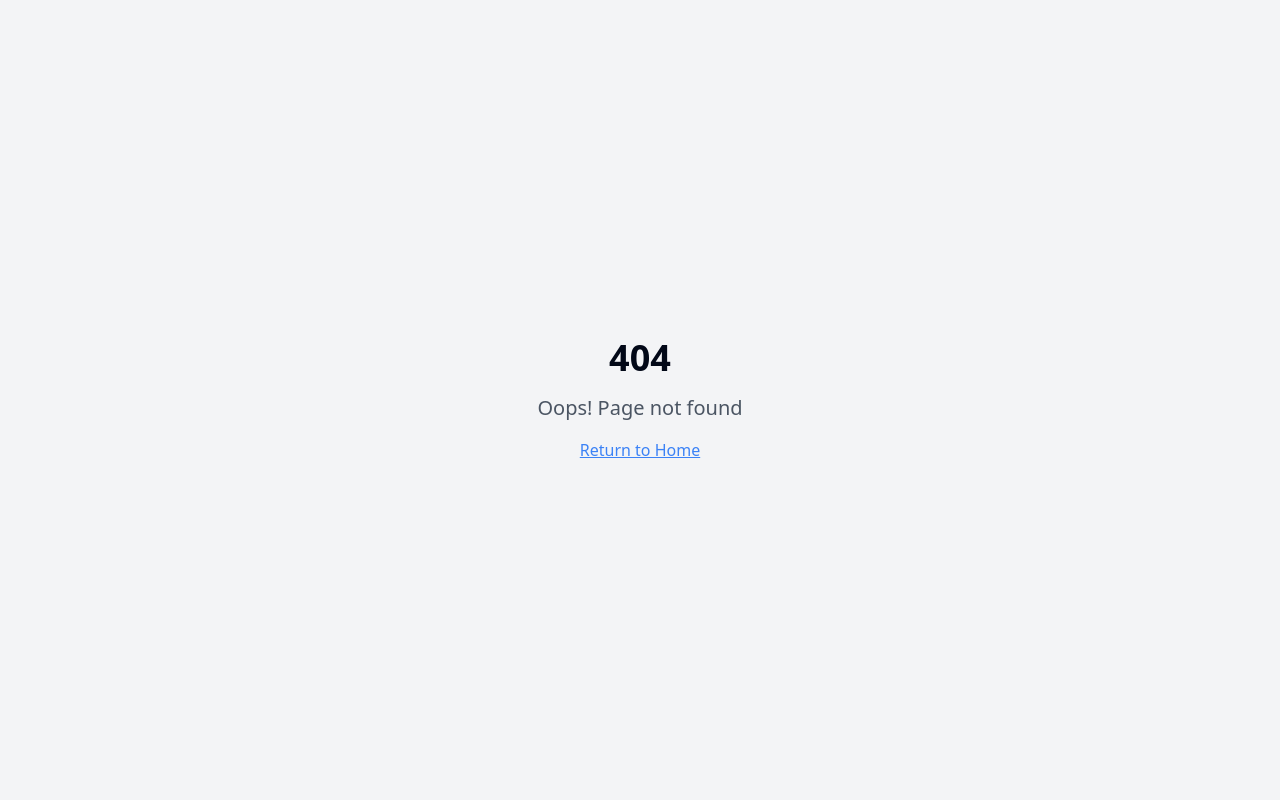
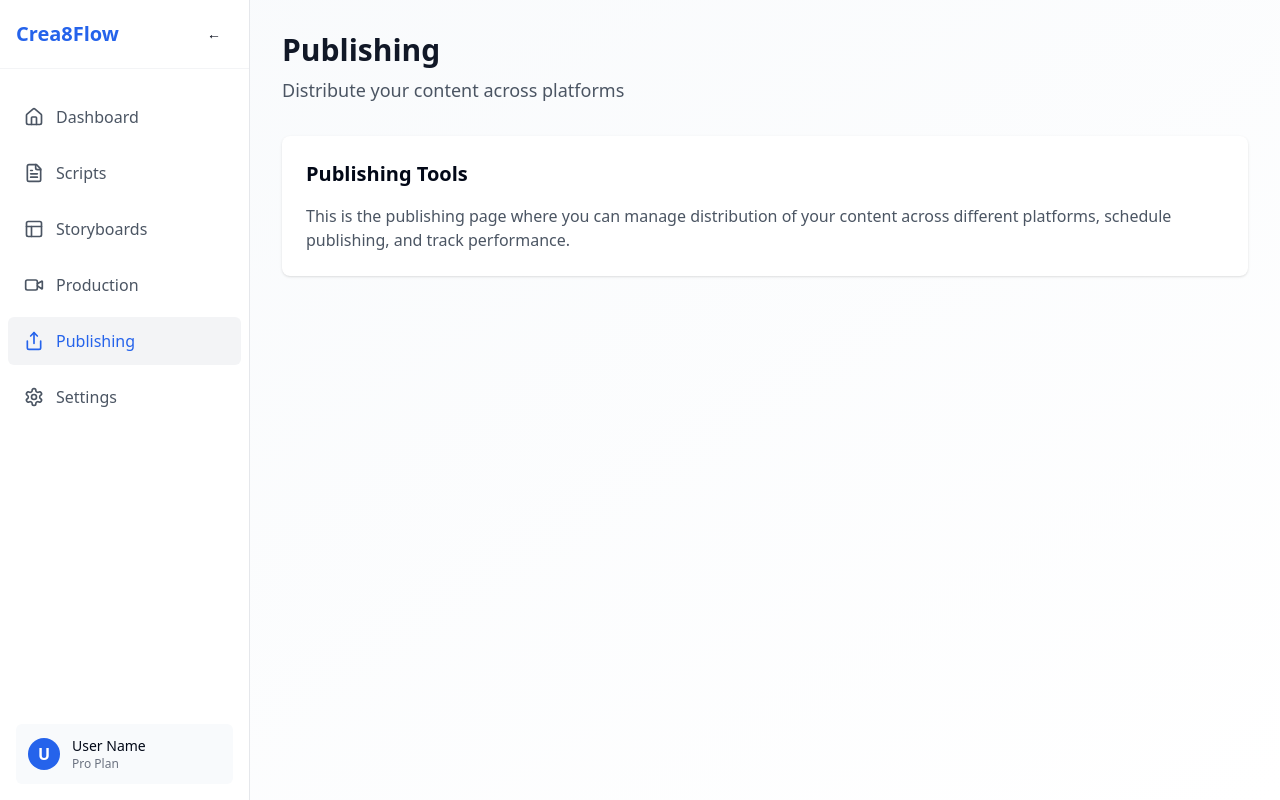
Before and after one commit to CodeWithGangesh/crea8-flow-platform, a React (Vite) app: page /publishing in a window 1280 px wide. Before the commit this address had no page. Built offline with nearby package versions, Linux system fonts and the light colour scheme.

Commit message:
Fix: Navigation to other pages
The application was only displaying the dashboard and not navigating to other pages. This commit fixes the routing issue.

```diff
--- a/src/App.tsx
+++ b/src/App.tsx
@@ -6,6 +6,11 @@ import { QueryClient, QueryClientProvider } from "@tanstack/react-query";
 import { BrowserRouter, Routes, Route } from "react-router-dom";
 import Index from "./pages/Index";
 import ProjectDetail from "./pages/ProjectDetail";
+import Scripts from "./pages/Scripts";
+import Storyboards from "./pages/Storyboards";
+import Production from "./pages/Production";
+import Publishing from "./pages/Publishing";
+import Settings from "./pages/Settings";
 import NotFound from "./pages/NotFound";
 
 const queryClient = new QueryClient();
@@ -19,6 +24,11 @@ const App = () => (
         <Routes>
           <Route path="/" element={<Index />} />
           <Route path="/project/:projectId" element={<ProjectDetail />} />
+          <Route path="/scripts" element={<Scripts />} />
+          <Route path="/storyboards" element={<Storyboards />} />
+          <Route path="/production" element={<Production />} />
+          <Route path="/publishing" element={<Publishing />} />
+          <Route path="/settings" element={<Settings />} />
           {/* ADD ALL CUSTOM ROUTES ABOVE THE CATCH-ALL "*" ROUTE */}
           <Route path="*" element={<NotFound />} />
         </Routes>
--- /dev/null
+++ b/src/pages/Production.tsx
@@ -0,0 +1,26 @@
+
+import { AppShell } from "@/components/layout/AppShell";
+import { DashboardHeader } from "@/components/dashboard/DashboardHeader";
+
+const Production = () => {
+  return (
+    <AppShell>
+      <div className="container py-8 animate-fade-in">
+        <DashboardHeader
+          title="Production"
+          subtitle="Manage your production process"
+        />
+
+        <div className="bg-white rounded-lg shadow p-6 mt-8">
+          <h2 className="text-xl font-semibold mb-4">Production Management</h2>
+          <p className="text-gray-600">
+            This is the production page where you can manage filming schedules,
+            equipment, and crew details for your content production.
+          </p>
+        </div>
+      </div>
+    </AppShell>
+  );
+};
+
+export default Production;
--- /dev/null
+++ b/src/pages/Publishing.tsx
@@ -0,0 +1,26 @@
+
+import { AppShell } from "@/components/layout/AppShell";
+import { DashboardHeader } from "@/components/dashboard/DashboardHeader";
+
+const Publishing = () => {
+  return (
+    <AppShell>
+      <div className="container py-8 animate-fade-in">
+        <DashboardHeader
+          title="Publishing"
+          subtitle="Distribute your content across platforms"
+        />
+
+        <div className="bg-white rounded-lg shadow p-6 mt-8">
+          <h2 className="text-xl font-semibold mb-4">Publishing Tools</h2>
+          <p className="text-gray-600">
+            This is the publishing page where you can manage distribution of your content
+            across different platforms, schedule publishing, and track performance.
+          </p>
+        </div>
+      </div>
+    </AppShell>
+  );
+};
+
+export default Publishing;
--- /dev/null
+++ b/src/pages/Scripts.tsx
@@ -0,0 +1,26 @@
+
+import { AppShell } from "@/components/layout/AppShell";
+import { DashboardHeader } from "@/components/dashboard/DashboardHeader";
+
+const Scripts = () => {
+  return (
+    <AppShell>
+      <div className="container py-8 animate-fade-in">
+        <DashboardHeader
+          title="Scripts"
+          subtitle="Manage and create your content scripts"
+        />
+
+        <div className="bg-white rounded-lg shadow p-6 mt-8">
+          <h2 className="text-xl font-semibold mb-4">Your Scripts</h2>
+          <p className="text-gray-600">
+            This is the scripts page where you can manage all your content scripts.
+            Start creating or browse your existing scripts.
+          </p>
+        </div>
+      </div>
+    </AppShell>
+  );
+};
+
+export default Scripts;
--- /dev/null
+++ b/src/pages/Settings.tsx
@@ -0,0 +1,26 @@
+
+import { AppShell } from "@/components/layout/AppShell";
+import { DashboardHeader } from "@/components/dashboard/DashboardHeader";
+
+const Settings = () => {
+  return (
+    <AppShell>
+      <div className="container py-8 animate-fade-in">
+        <DashboardHeader
+          title="Settings"
+          subtitle="Configure your account and preferences"
+        />
+
+        <div className="bg-white rounded-lg shadow p-6 mt-8">
+          <h2 className="text-xl font-semibold mb-4">Account Settings</h2>
+          <p className="text-gray-600">
+            This is the settings page where you can manage your account details,
+            preferences, and application settings.
+          </p>
+        </div>
+      </div>
+    </AppShell>
+  );
+};
+
+export default Settings;
--- /dev/null
+++ b/src/pages/Storyboards.tsx
@@ -0,0 +1,26 @@
+
+import { AppShell } from "@/components/layout/AppShell";
+import { DashboardHeader } from "@/components/dashboard/DashboardHeader";
+
+const Storyboards = () => {
+  return (
+    <AppShell>
+      <div className="container py-8 animate-fade-in">
+        <DashboardHeader
+          title="Storyboards"
+          subtitle="Visualize your content with storyboards"
+        />
+
+        <div className="bg-white rounded-lg shadow p-6 mt-8">
+          <h2 className="text-xl font-semibold mb-4">Your Storyboards</h2>
+          <p className="text-gray-600">
+            This is the storyboards page where you can create and manage visual representations
+            of your content. Plan your shots and sequences visually.
+          </p>
+        </div>
+      </div>
+    </AppShell>
+  );
+};
+
+export default Storyboards;
```
